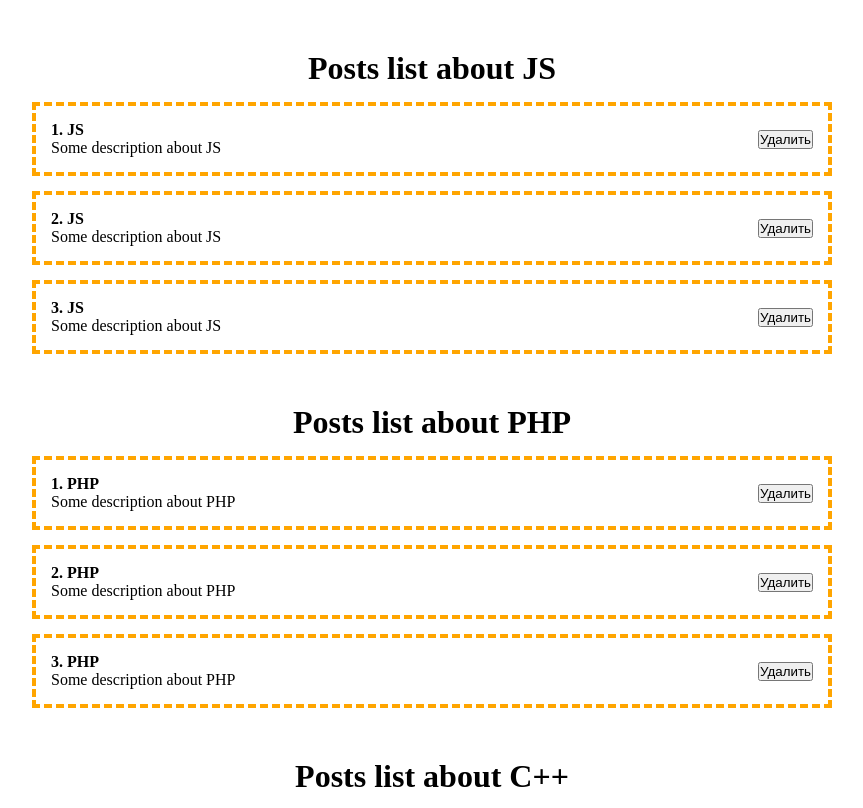
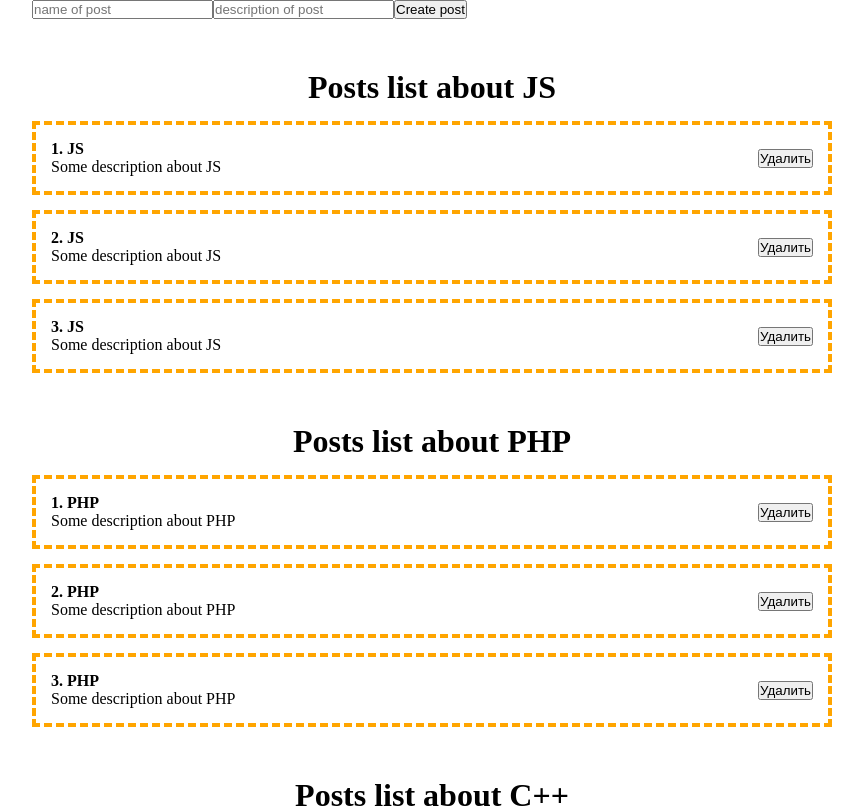
Before and after one commit to LehaGer/react-my-found-project, a React (Create React App) app: page / in a window 1280 px wide. Shown: the top 808 px of the page, without its empty margins (208-1071 px from the left). Built offline with nearby package versions, Linux system fonts and the light colour scheme.

Commit message:
feat: created form for inputting new post and creating this one

```diff
--- a/src/App.js
+++ b/src/App.js
@@ -32,6 +32,11 @@
 
     return (
         <div className="App">
+            <form>
+                <input type="text" placeholder={"name of post"}/>
+                <input type="text" placeholder={"description of post"}/>
+                <button>Create post</button>
+            </form>
             <PostList posts={postsJS} title={"Posts list about JS"}/>
             <PostList posts={postsPHP} title={"Posts list about PHP"}/>
             <PostList posts={postsC} title={"Posts list about C++"}/>
```
